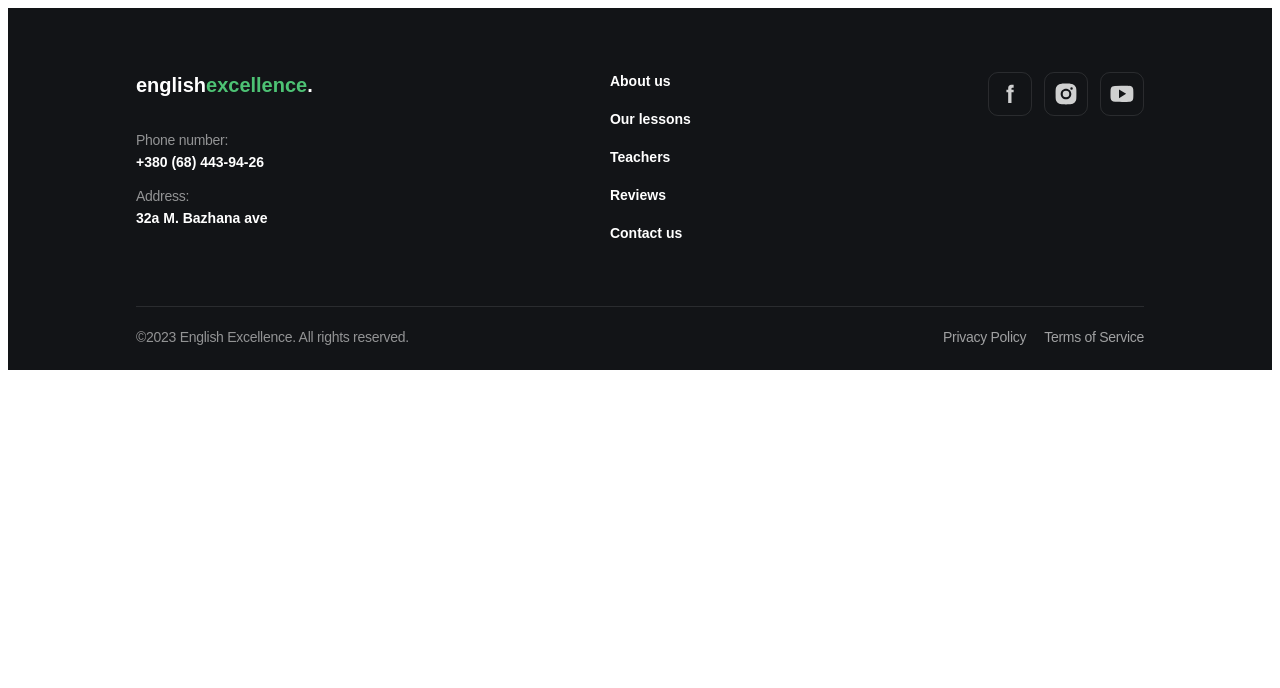
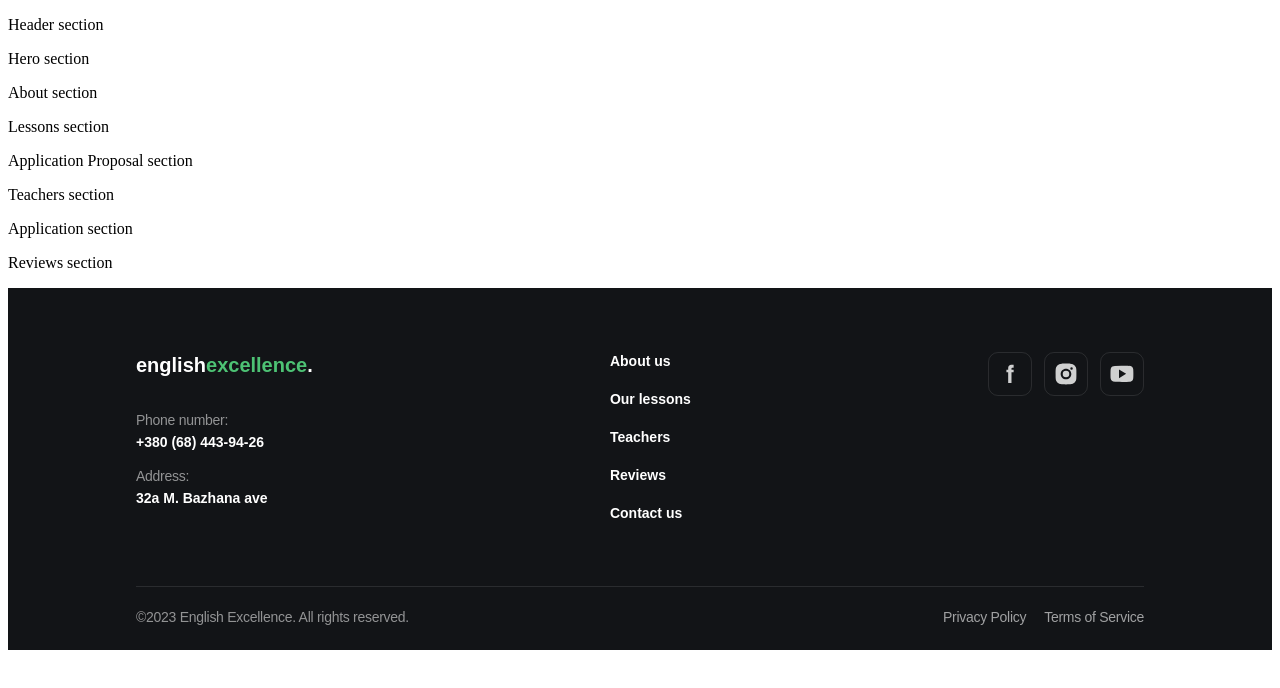
Before and after one commit to vosan/project-english3, a website: page src/index.html in a window 1280 px wide. Drawn offline with nearby package versions, Linux system fonts and the light colour scheme; files that its build step writes are made by us from their sources; files whose address does not match are found by name.

Commit message:
Update content architecture: add "application proposal" section and reorder imports. Add sample content to each section for better visual reference in the early development stages.

```diff
--- a/src/components/about/about.html
+++ b/src/components/about/about.html
@@ -0,0 +1 @@
+<p>About section</p>
--- /dev/null
+++ b/src/components/application-proposal/application-proposal.html
@@ -0,0 +1 @@
+<p>Application Proposal section</p>
--- a/src/components/application/application.html
+++ b/src/components/application/application.html
@@ -0,0 +1 @@
+<p>Application section</p>
--- a/src/components/header/header.html
+++ b/src/components/header/header.html
@@ -0,0 +1 @@
+<p>Header section</p>
--- a/src/components/hero/hero.html
+++ b/src/components/hero/hero.html
@@ -0,0 +1 @@
+<p>Hero section</p>
--- a/src/components/lessons/lessons.html
+++ b/src/components/lessons/lessons.html
@@ -0,0 +1 @@
+<p>Lessons section</p>
--- a/src/components/reviews/reviews.html
+++ b/src/components/reviews/reviews.html
@@ -0,0 +1 @@
+<p>Reviews section</p>
--- a/src/components/teachers/teachers.html
+++ b/src/components/teachers/teachers.html
@@ -0,0 +1 @@
+<p>Teachers section</p>
--- a/src/css/main.css
+++ b/src/css/main.css
@@ -4,18 +4,28 @@
 
 /* Components */
 /* noinspection CssUnknownTarget */
+@import "header.css";
+
+/* noinspection CssUnknownTarget */
+@import "hero.css";
+
+/* noinspection CssUnknownTarget */
 @import "about.css";
+
+/* noinspection CssUnknownTarget */
+@import "lessons.css";
+
+/* noinspection CssUnknownTarget */
+@import "application-proposal.css";
+
+/* noinspection CssUnknownTarget */
+@import "teachers.css";
+
 /* noinspection CssUnknownTarget */
 @import "application.css";
+
+/* noinspection CssUnknownTarget */
+@import "reviews.css";
+
 /* noinspection CssUnknownTarget */
 @import "footer.css";
-/* noinspection CssUnknownTarget */
-@import "header.css";
-/* noinspection CssUnknownTarget */
-@import "hero.css";
-/* noinspection CssUnknownTarget */
-@import "lessons.css";
-/* noinspection CssUnknownTarget */
-@import "reviews.css";
-/* noinspection CssUnknownTarget */
-@import "teachers.css";
--- a/src/index.html
+++ b/src/index.html
@@ -27,19 +27,24 @@
         @@include('components/lessons/lessons.html')
       </section>
 
+      <!-- Application Proposal Section -->
+      <section class="application-proposal-section">
+        @@include('components/application-proposal/application-proposal.html')
+      </section>
+
       <!-- Teachers Section -->
       <section class="teachers-section">
         @@include('components/teachers/teachers.html')
       </section>
 
+      <!-- Application Section -->
+      <section class="application-section">
+        @@include('components/application/application.html')
+      </section>
+
       <!-- Reviews Section -->
       <section class="reviews-section">
         @@include('components/reviews/reviews.html')
-      </section>
-
-      <!-- Application Section -->
-      <section class="application-section">
-        @@include('components/application/application.html')
       </section>
     </main>
 
```
Also changed, not shown: src/components/application-proposal/application-proposal.css (added), 1 other file.
